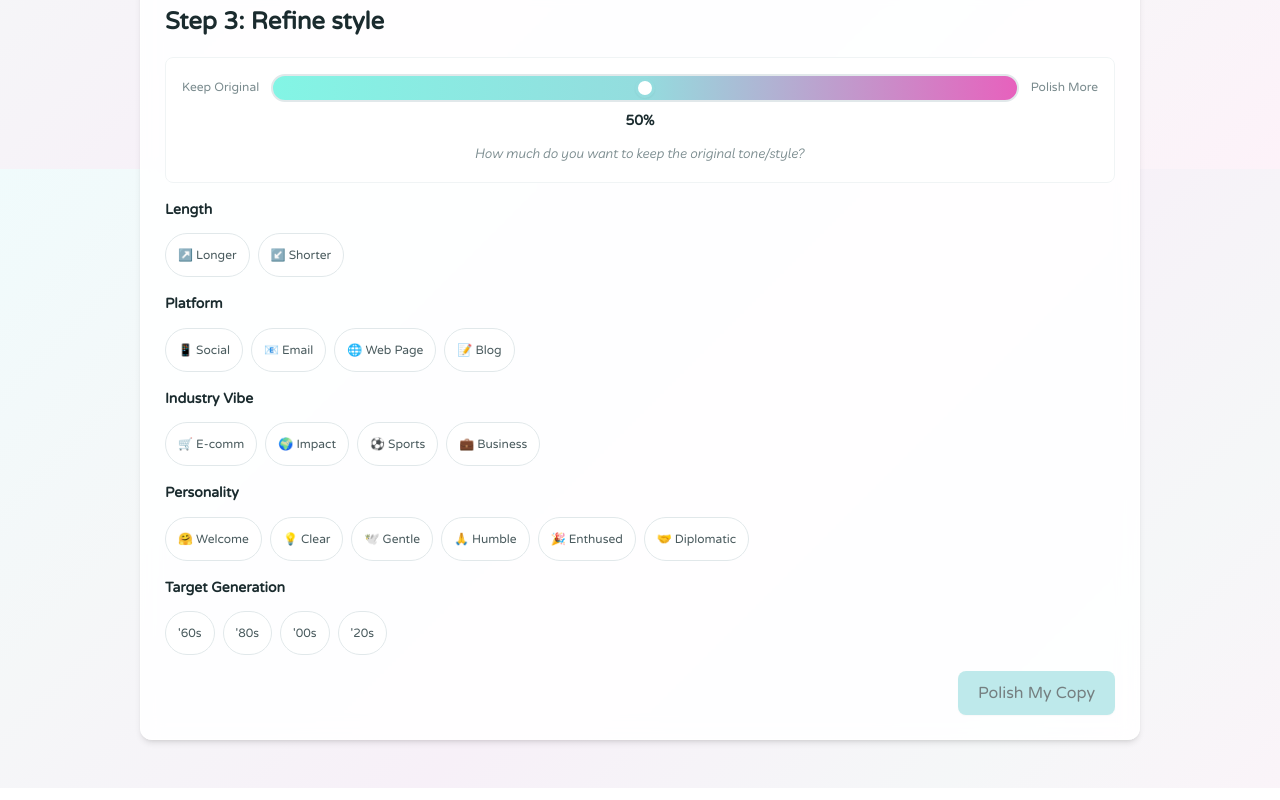
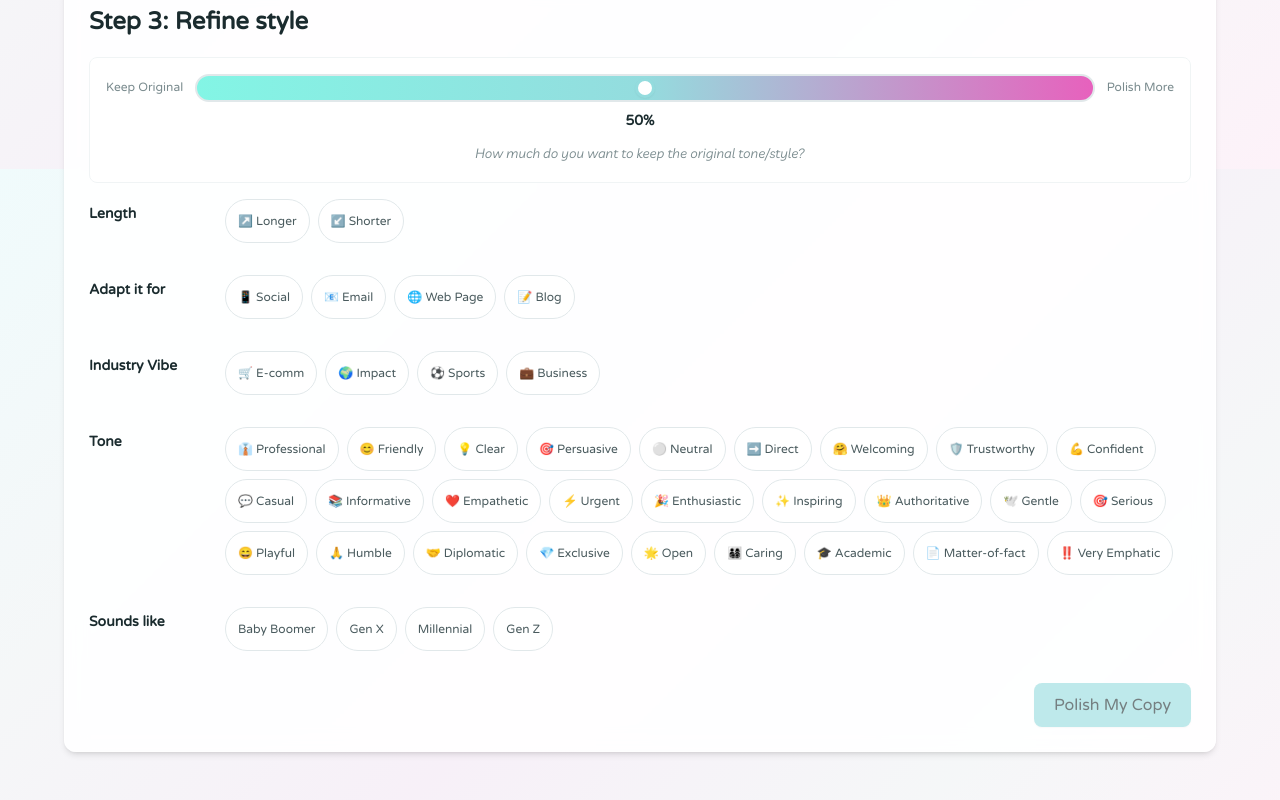
Before and after one commit to cd-space-dot-dot/web-copy-polisher-frontend, a React (Vite) app: page / in a window 1280 px wide. Shown: the part 1431-2231 px from the top of the page. Built offline with nearby package versions, Linux system fonts and the light colour scheme; a web font is replaced by a local one.

Commit message:
more chips and on same row with labels

```diff
--- a/src/components/ChipSelector.jsx
+++ b/src/components/ChipSelector.jsx
@@ -14,7 +14,7 @@ export default function ChipSelector({ selectedChips, onChipsChange }) {
     },
     {
       id: "platform",
-      label: "Platform",
+      label: "Adapt it for",
       chips: [
         { value: "social", label: "📱 Social" },
         { value: "email", label: "📧 Email" },
@@ -34,24 +34,45 @@ export default function ChipSelector({ selectedChips, onChipsChange }) {
     },
     {
       id: "tone",
-      label: "Personality",
+      label: "Tone",
       chips: [
-        { value: "welcoming", label: "🤗 Welcome" },
+        { value: "professional", label: "👔 Professional" },
+        { value: "friendly", label: "😊 Friendly" },
         { value: "clear", label: "💡 Clear" },
+        { value: "persuasive", label: "🎯 Persuasive" },
+        { value: "neutral", label: "⚪ Neutral" },
+        { value: "direct", label: "➡️ Direct" },
+        { value: "welcoming", label: "🤗 Welcoming" },
+        { value: "trustworthy", label: "🛡️ Trustworthy" },
+        { value: "confident", label: "💪 Confident" },
+        { value: "casual", label: "💬 Casual" },
+        { value: "informative", label: "📚 Informative" },
+        { value: "empathetic", label: "❤️ Empathetic" },
+        { value: "urgent", label: "⚡️ Urgent" },
+        { value: "enthused", label: "🎉 Enthusiastic" },
+        { value: "inspiring", label: "✨ Inspiring" },
+        { value: "authoritative", label: "👑 Authoritative" },
         { value: "gentle", label: "🕊️ Gentle" },
+        { value: "serious", label: "🎯 Serious" },
+        { value: "playful", label: "😄 Playful" },
         { value: "humble", label: "🙏 Humble" },
-        { value: "enthused", label: "🎉 Enthused" },
-        { value: "diplomatic", label: "🤝 Diplomatic" }
+        { value: "diplomatic", label: "🤝 Diplomatic" },
+        { value: "exclusive", label: "💎 Exclusive" },
+        { value: "open", label: "🌟 Open" },
+        { value: "caring", label: "👨‍👩‍👧‍👦 Caring" },
+        { value: "academic", label: "🎓 Academic" },
+        { value: "matter-of-fact", label: "📄 Matter-of-fact" },
+        { value: "emphatic", label: "‼️ Very Emphatic" }
       ]
     },
     {
       id: "generation",
-      label: "Target Generation",
+      label: "Sounds like",
       chips: [
-        { value: "boomer", label: "'60s" },
-        { value: "genx", label: "'80s" },
-        { value: "millennial", label: "'00s" },
-        { value: "genz", label: "'20s" }
+        { value: "boomer", label: "Baby Boomer" },
+        { value: "genx", label: "Gen X" },
+        { value: "millennial", label: "Millennial" },
+        { value: "genz", label: "Gen Z" }
       ]
     }
   ];
--- a/src/index.css
+++ b/src/index.css
@@ -549,8 +549,10 @@ button:focus {
 
 .chip-category {
   display: flex;
-  flex-direction: column;
-  gap: var(--space-2);
+  flex-direction: row;
+  align-items: flex-start;
+  gap: var(--space-4);
+  margin-bottom: var(--space-4);
 }
 
 .chip-category-label {
@@ -558,13 +560,16 @@ button:focus {
   font-size: var(--text-sm);
   font-weight: 600;
   color: var(--text-primary);
-  margin-bottom: var(--space-1);
+  min-width: 120px;
+  flex-shrink: 0;
+  padding-top: var(--space-1);
 }
 
 .chip-group {
   display: flex;
   flex-wrap: wrap;
   gap: var(--space-2);
+  flex: 1;
 }
 
 .chip {
```
